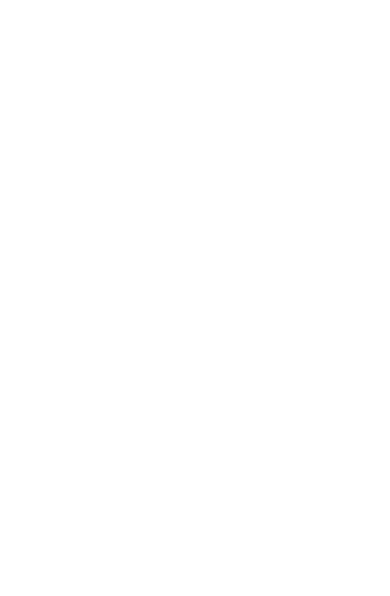
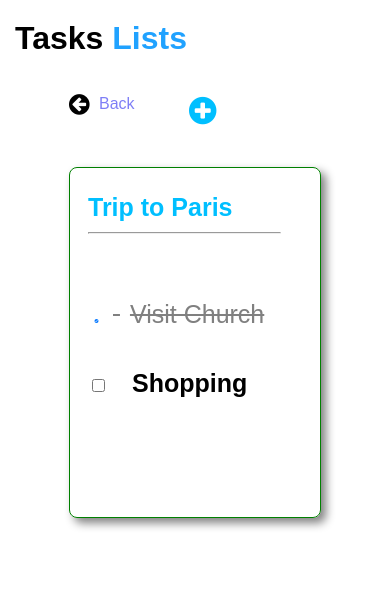
Before and after one commit to starmohit14/Todo-App-Mobile, a plain HTML site: page Trip-to-Paris-Mobile-View.html in a window 390 px wide. Drawn offline with Linux system fonts and the light colour scheme.

Commit message:
Add files via upload

```diff
--- a/Trip-to-Paris-Mobile-View.css
+++ b/Trip-to-Paris-Mobile-View.css
@@ -0,0 +1,184 @@
+*{
+    margin: 10px;
+    padding: 0;
+    box-sizing: border-box;
+    font-family: Arial, Helvetica, sans-serif;
+}
+
+.upper-container{
+    width: 50%;
+    height: 60%;
+    margin: 5px auto;
+    position: relative;
+    box-sizing: 90px;
+    margin-top: 10px;
+}
+
+.upper-container1{
+    width: 50%;
+    height: 100%;
+}
+
+#tasks{
+    font-weight: bold;
+    font-size: 2rem;
+    margin-left: -50px;
+}
+
+#lists{
+    font-size: 2rem;
+    opacity: 0.9;
+    margin-left: -10px;
+    color: rgb(8, 152, 255);
+    font-weight: bold;
+}
+
+.upper-container2{
+    width: auto;
+    height: 100%;
+    position: absolute;
+    top: 25px;
+    left: 30%;
+}
+
+#circle{
+    position: absolute;
+    width: 20px;
+    height: 100%;
+    top: 5px;
+    left: 90px;
+}
+
+#circle-left{
+    margin-top: 17px;
+    margin-left: -25px;
+}
+
+#back{
+    position: absolute;
+    width: 80%;
+    height: 100%;
+    top: 5px;
+    left: 10px;
+    font-size: 16px;
+    opacity: 0.5;
+    padding-top: 15px;
+}
+
+.div1{
+    position: relative;
+    top: 15px;
+    right: 2px;
+    font-size: 16px;
+    width: 85%;
+    text-align: left;
+    height: 15%;
+    color:#00bfff;
+    border-bottom: 1px solid black;
+    font-weight: bold;
+}
+
+.div2{
+    width: 90%;
+    height: 10%;
+    font-size: 18px;
+    color: gray;
+    position: absolute;
+    top: 35%;
+    right: 5px;
+    font-weight: blod;
+    text-decoration: line-through;
+}
+
+.div3{
+    width: 90%;
+    height: 10%;
+    position: absolute;
+    top: 52%;
+    left: -8px;
+    text-align: left;
+    font-size: 16px;
+    font-weight: bold;
+}
+
+#check{
+    size: 20px;
+    height: 12%;
+    margin-left: 10px;
+}
+
+.card5{
+
+    margin-top: 90px;
+    border: 1.5px solid green;
+    height: 35vh;
+    width: 40%;
+    position: relative;
+    border-radius: 8px;
+    box-shadow: 5px 5px 10px gray;
+}
+
+.lower{
+    margin: auto;
+    display: flex;
+    justify-content: space-evenly;
+    flex-wrap: wrap;
+}
+
+@media only screen and (max-width: 600px){
+    .left, .main, .right {
+      width: 100%;
+    }
+
+    .upper-container{
+        width: 80%;
+    }
+
+    .upper-container1{
+        width: 80%;
+        margin-top: 20px;
+    }
+
+    .upper-container2{
+        width: 85%;
+        margin-top: 20px;
+    }
+
+    #list{
+        margin-top: 20px;
+    }
+
+    #circle{
+        left: 10px;
+        margin-top: 15px;
+    }
+
+    #circle-left{
+        margin-left: -90px;
+    }
+
+    #back{
+        margin-left: -60px;
+    }
+
+    .div2{
+        font-size: 25px;
+    }
+
+    .div3{
+        right: 35px;
+        font-size: 25px;
+    }
+
+    .div1{
+        border: none;
+        color: deepskyblue;
+        font-size: 25px;
+    }
+
+    .card5{
+        width: 90%;
+        height: 90vw;
+        margin-top: 100px;
+    }
+}
--- a/Trip-to-Paris-Mobile-View.html
+++ b/Trip-to-Paris-Mobile-View.html
@@ -0,0 +1,50 @@
+<!DOCTYPE html>
+<html lang="en">
+<head>
+    <meta charset="UTF-8">
+    <meta http-equiv="X-UA-Compatible" content="IE=edge">
+    <meta name="viewport" content="width=device-width, initial-scale=1.0">
+    <link rel="stylesheet" href="https://cdnjs.cloudflare.com/ajax/libs/font-awesome/4.7.0/css/font-awesome.min.css">
+    <link rel="stylesheet" href="Trip-to-Paris-Mobile-View.css">
+    <title>Document</title>
+</head>
+<body>
+    <div class="upper-container">
+        <div class="upeer-container1">
+            <span id="tasks"> Tasks </span>
+
+            <span id="lists"> Lists </span>
+        </div>
+        <div class="upper-container2">
+
+            <div id="circle-left">
+                <i class="fa fa-arrow-circle-left" style="font-size:24px"></i>
+            </div>
+            <a href="./Add-New-Task-Mobile-View.html">
+                <div id="back"> Back </div></a>
+            <div id="circle">
+                <a href="./Home-Mobile-View.html"><i class="fa fa-plus-circle" style="font-size:32px;color: #00bfff"></i></a>
+            </div>
+
+        </div>
+
+    <div class="lower">
+        <div class="card5">
+            <div class="div1">
+                <p> Trip to Paris </p>
+                <hr class="m-5">
+            </div>
+            <div class="div2">
+                <input type="checkbox" name="todo" id="check" onclick="return false;" checked>
+                <label for="todo">Visit Church</label>
+            </div>
+            <div class="div3">
+                <form action="">
+                    <input type="checkbox" name="todo" id="check">
+                    <label for="todo">Shopping</label>
+                </form>
+            </div>
+        </div>
+    </div>
+</body>
+</html>
```
Also changed, not shown: Add-New-Task-Mobile-View.html (line endings or trailing spaces).
